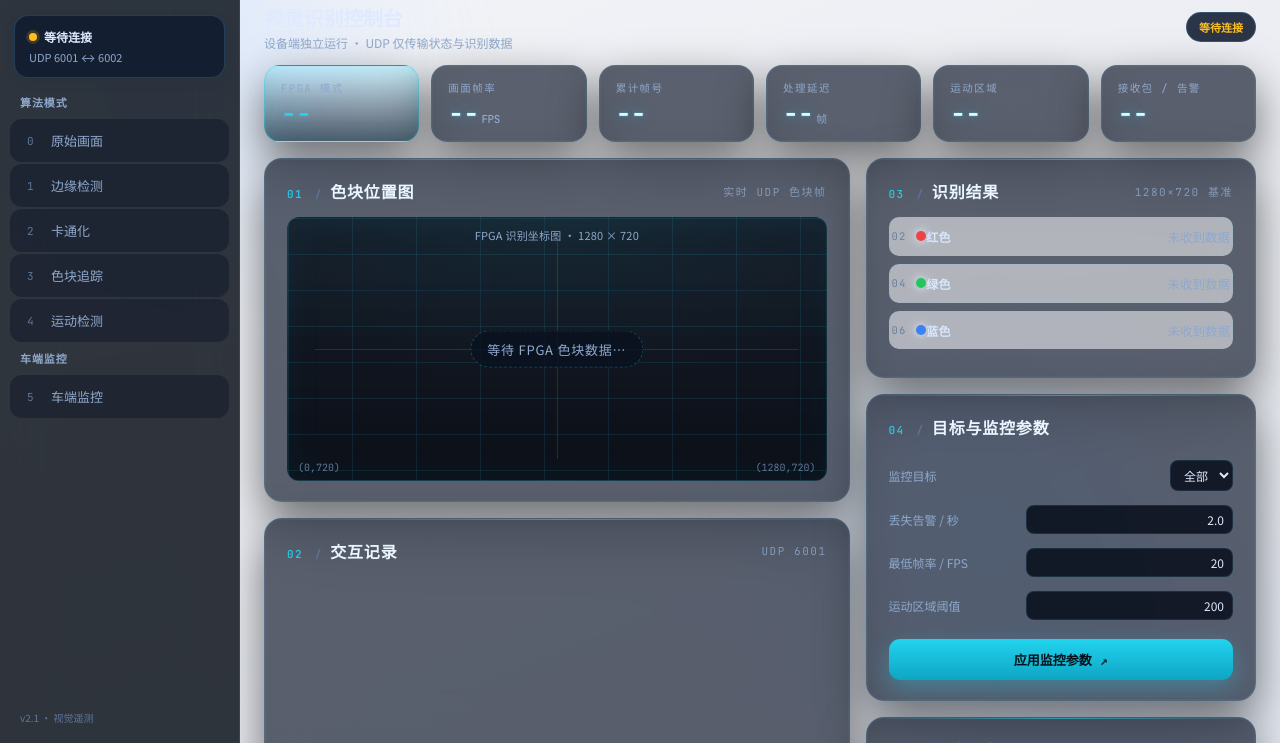
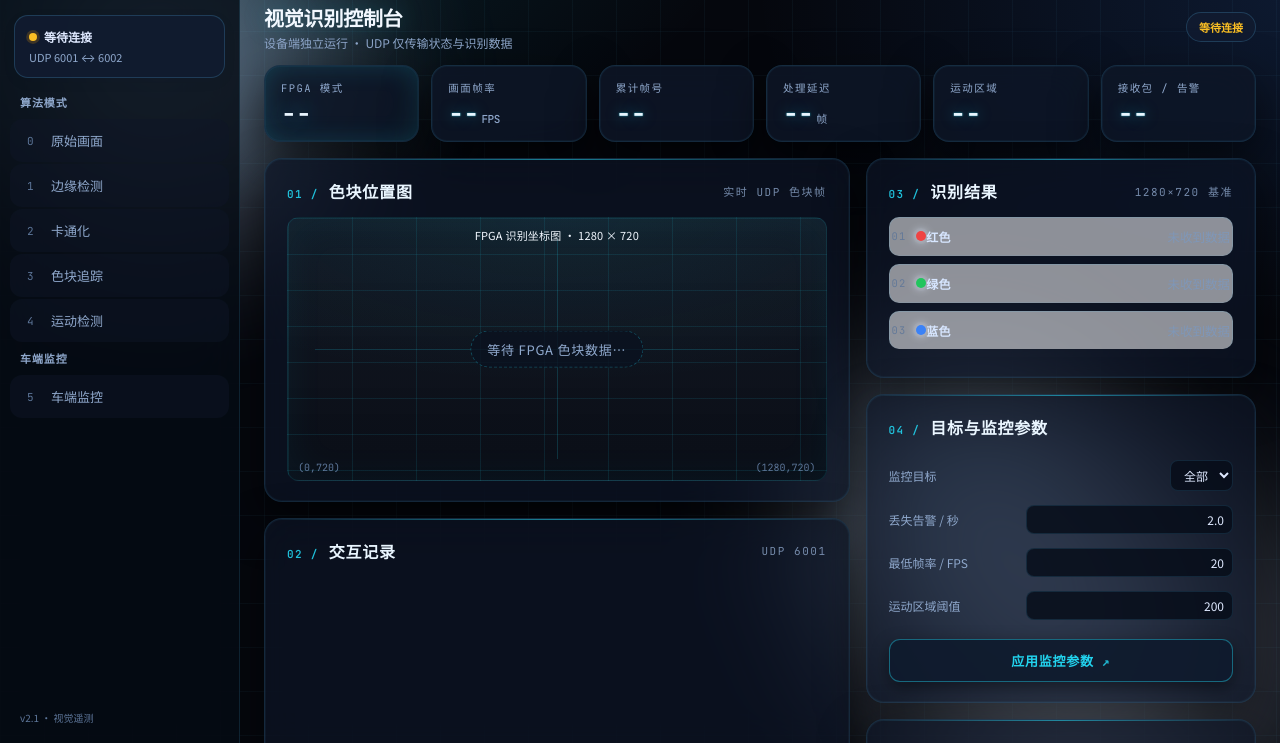
Before and after one commit to guoli-dev/FPGA_lsy_yjx_glh, a plain HTML site: page host/index.html in a window 1280 px wide. Shown: the part 57-800 px from the top of the page. Drawn offline with Linux system fonts and the light colour scheme; no server answers.

Commit message:
fix(host): 修正上一版过火的深色样式
按实机截图，上一版有三处把界面搞坏了：

1) 按钮变成两条巨大的青色横条（刷新 / 连接）
   -> 退回"深底 + 青色边框"，只在悬停时发光
2) 编号错乱：识别结果显示 02/04/06，卡片编号出现 05/05
   根因：counter-increment 同时写在 .block-row 和 ::before 上，加两次；
   另外卡片编号用 ::before + ::after 拆分，顺序也被 flex order 弄乱
   -> 递增只保留一处，编号合并进 ::before 一次输出
3) 顶部标题区和指标卡发白、文字看不清
   根因：有浅色容器背景没被深色主题覆盖
   -> 容器底色统一压成 transparent，让 body 深色透上来；
      指标卡强制给实底

只动 host/index.html。刷新网页即可看到。不需要重新构建 FPGA。

```diff
--- a/host/index.html
+++ b/host/index.html
@@ -606,6 +606,63 @@
       letter-spacing: 0.08em;
       color: var(--muted);
     }
+    /* ============================================================
+       2026-11-13 第五轮：修正上一版过火的样式
+       ============================================================ */
+
+    /* ① 按钮：退回克制样式，只在悬停时发光（之前两条青色横条太抢眼） */
+    .btn, button.btn {
+      background: rgba(16, 27, 45, 0.92) !important;
+      color: var(--accent) !important;
+      border: 1px solid rgba(34, 211, 238, 0.42) !important;
+      box-shadow: 0 6px 18px rgba(0, 0, 0, 0.45) !important;
+      letter-spacing: 0.06em;
+      transition: background .16s ease, box-shadow .16s ease, color .16s ease;
+    }
+    .btn:hover, button.btn:hover {
+      background: rgba(34, 211, 238, 0.16) !important;
+      color: #eaf6ff !important;
+      box-shadow: 0 8px 24px rgba(34, 211, 238, 0.22) !important;
+    }
+
+    /* ② 编号：只在一处递增，修掉 02/04/06 和 05/05 的错乱 */
+    .content .card .block-row { counter-increment: none !important; }
+    .content .card .block-row::before { counter-increment: row; }
+    .content .card:has(.block-row) { counter-reset: row; }
+    /* 卡片编号：去掉 ::after 的斜杠，改由 ::before 里一次输出 */
+    .head h2::after { content: none !important; }
+    .head h2::before {
+      content: counter(sec, decimal-leading-zero) " / " !important;
+      counter-increment: sec;
+      order: -1;
+    }
+    .wrap { counter-reset: sec !important; }
+
+    /* ③ 顶部发白：把所有容器底色压成透明，让 body 的深色透上来 */
+    .stage, .hero, .page, .page-head, .title-group, .subnav, .wrap, .content, .col,
+    .topbar, .header, .main, .shell, .app, .layout {
+      background: transparent !important;
+      background-image: none !important;
+    }
+    /* 指标卡必须有实底，否则叠在浅色上发白看不清 */
+    .tile {
+      background: rgba(14, 22, 38, 0.88) !important;
+      border: 1px solid rgba(90, 200, 255, 0.13) !important;
+    }
+    .tile .v { color: #eaf6ff !important; }
+    .tile .k { color: #8fa8cc !important; }
+
+    /* ④ 标题区文字提亮 */
+    h1, .title, .title-group h1, .title-group .t {
+      color: #f2f8ff !important;
+      text-shadow: 0 0 24px rgba(34, 211, 238, 0.25);
+    }
+    .subtitle, .title-group .sub, .title-group p {
+      color: var(--muted) !important;
+    }
+
+    /* ⑤ 识别结果里那三行的"未收到数据"太淡，提到可读 */
+    .block-row .val { color: #7f97b8 !important; }
 </style>
 
 <div class="stage" aria-hidden="true">
```
